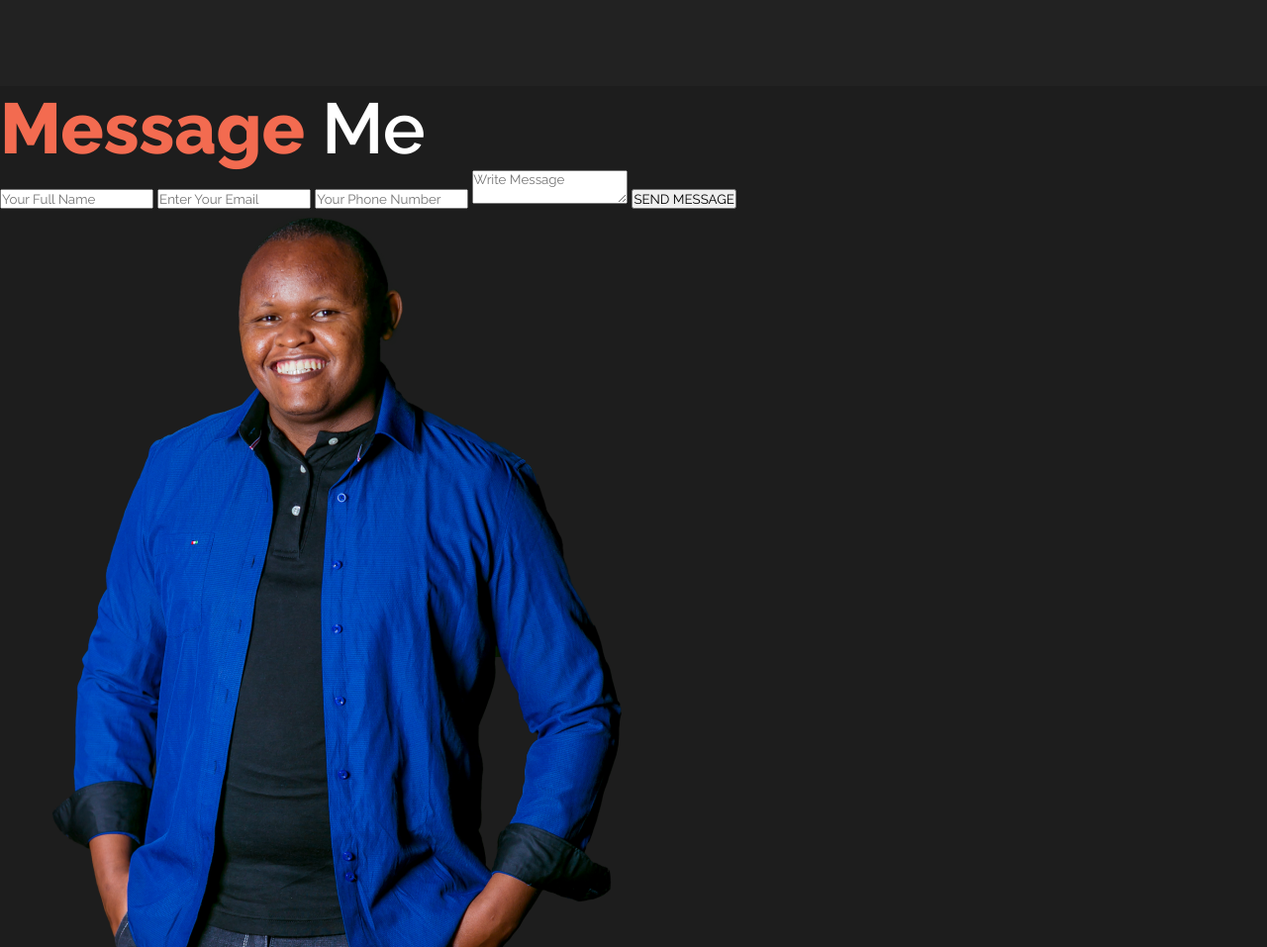
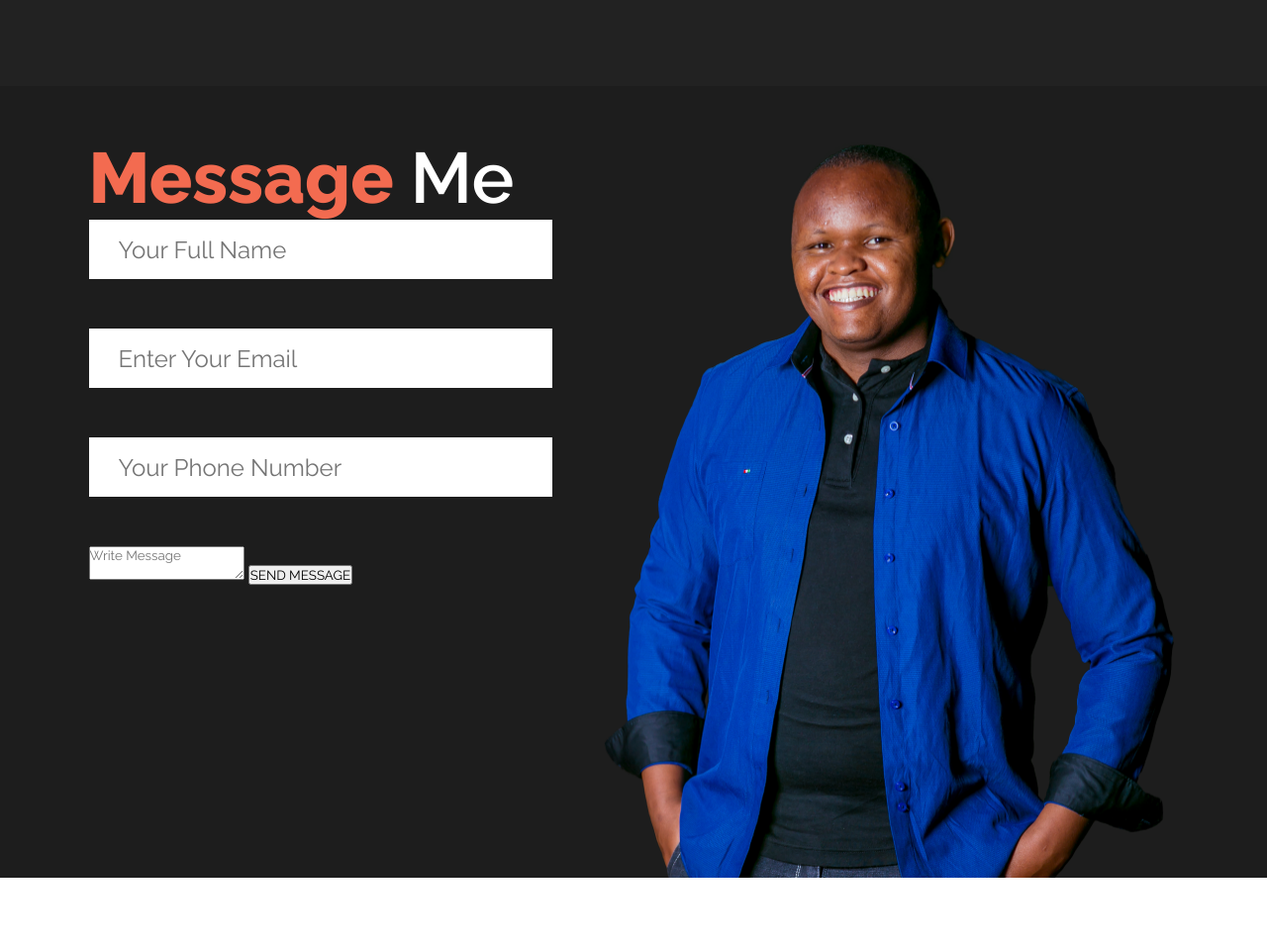
Before and after one commit to mururi/portfolio, a plain HTML site: page index.html in a window 1280 px wide. Shown: the part 2930-3887 px from the top of the page at 99% size. After the commit the page ends 3817 px from the top, so only its background shows below. Drawn offline with Linux system fonts and the light colour scheme.

Commit message:
Add styling to fields on connect form

```diff
--- a/style.css
+++ b/style.css
@@ -158,4 +158,26 @@ h2 span {
   width: 100%;
   min-height: 100vh;
   background-color: #1d1d1d;
+  display: flex;
+  justify-content: space-between;
+  padding: 50px 7% 0px 7%;
 }
+
+#connect-form {
+  flex-basis: 40%;
+}
+
+.field {
+  width: 468px;
+  height: 60px;
+  margin-bottom: 50px;
+  border: none;
+  outline: none;
+  font-weight: 400;
+  font-size: 24px;
+  padding-left: 30px;
+}
+
+#connect img {
+  align-items: flex-end;
+}
```
